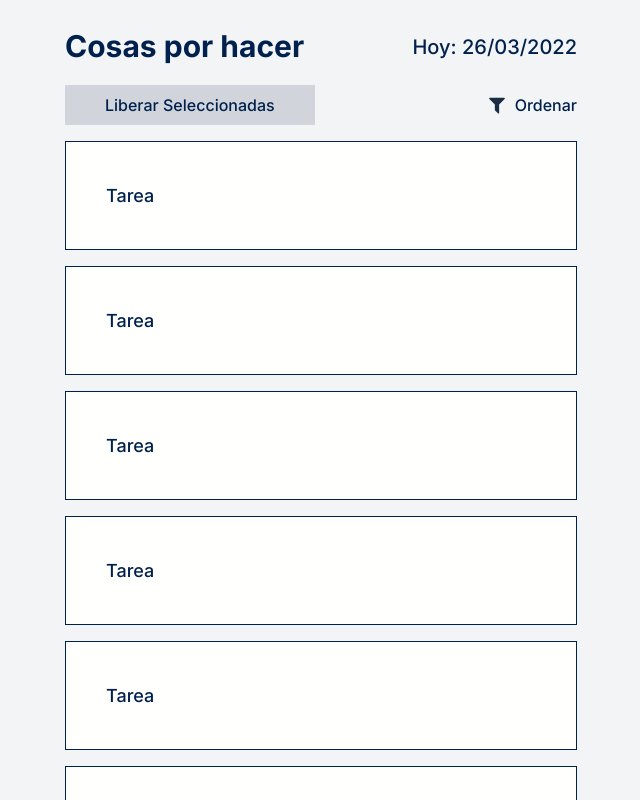
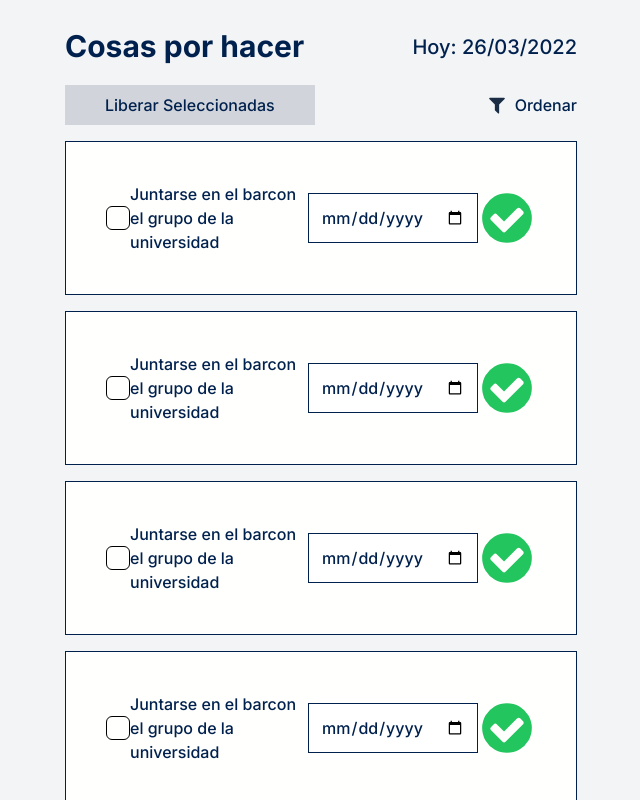
Before and after one commit to ajparrah/tasks-frontend, a React (Create React App) app: page / in a window 1280 px wide. Shown: the top 800 px of the page, without its empty margins (319-959 px from the left). Built offline with nearby package versions, Linux system fonts and the light colour scheme.

Commit message:
feat: Add UI to TaskItem

```diff
--- a/src/components/Tasks/TaskItem.tsx
+++ b/src/components/Tasks/TaskItem.tsx
@@ -1,11 +1,43 @@
 import { FC } from 'react';
+import CheckIcon from '../Icons/CheckIcon';
+import WatchIcon from '../Icons/WatchIcon';
+import XIcon from '../Icons/XIcon';
 
 interface ITaskItemProps {}
 
 const TaskItem: FC<ITaskItemProps> = () => {
   return (
-    <div className="bg-main border border-stroke flex items-center px-10 py-10">
-      <h4>Tarea</h4>
+    <div className="w-full flex justify-around items-center px-10 py-10 bg-main border border-stroke">
+      <input
+        type="checkbox"
+        className="w-6 h-6 appearance-none bg-main border border-black rounded-md cursor-pointer checked:border-transparent checked:bg-highlight-soft focus:outline-none focus:ring-0 text-highlight-soft"
+      />
+      <p className="basis-1/2">
+        Juntarse en el barcon el grupo de la universidad
+      </p>
+      <input
+        type="date"
+        className="border border-stroke bg-gray-light text-base p-3 focus:outline-none focus:ring-1 focus:ring-highlight-soft focus:border-highlight-soft"
+        title="Ingresa la fecha de vencimiento"
+      />
+      <CheckIcon
+        width={70}
+        height={70}
+        className="text-green-500"
+        title="Completada"
+      />
+      {/* <WatchIcon
+        width={70}
+        height={70}
+        className="text-tertiary"
+        title="Pronto a vencer"
+      />
+      <XIcon
+        width={70}
+        height={70}
+        className="text-secondary"
+        title="Vencida"
+      /> */}
     </div>
   );
 };
```
